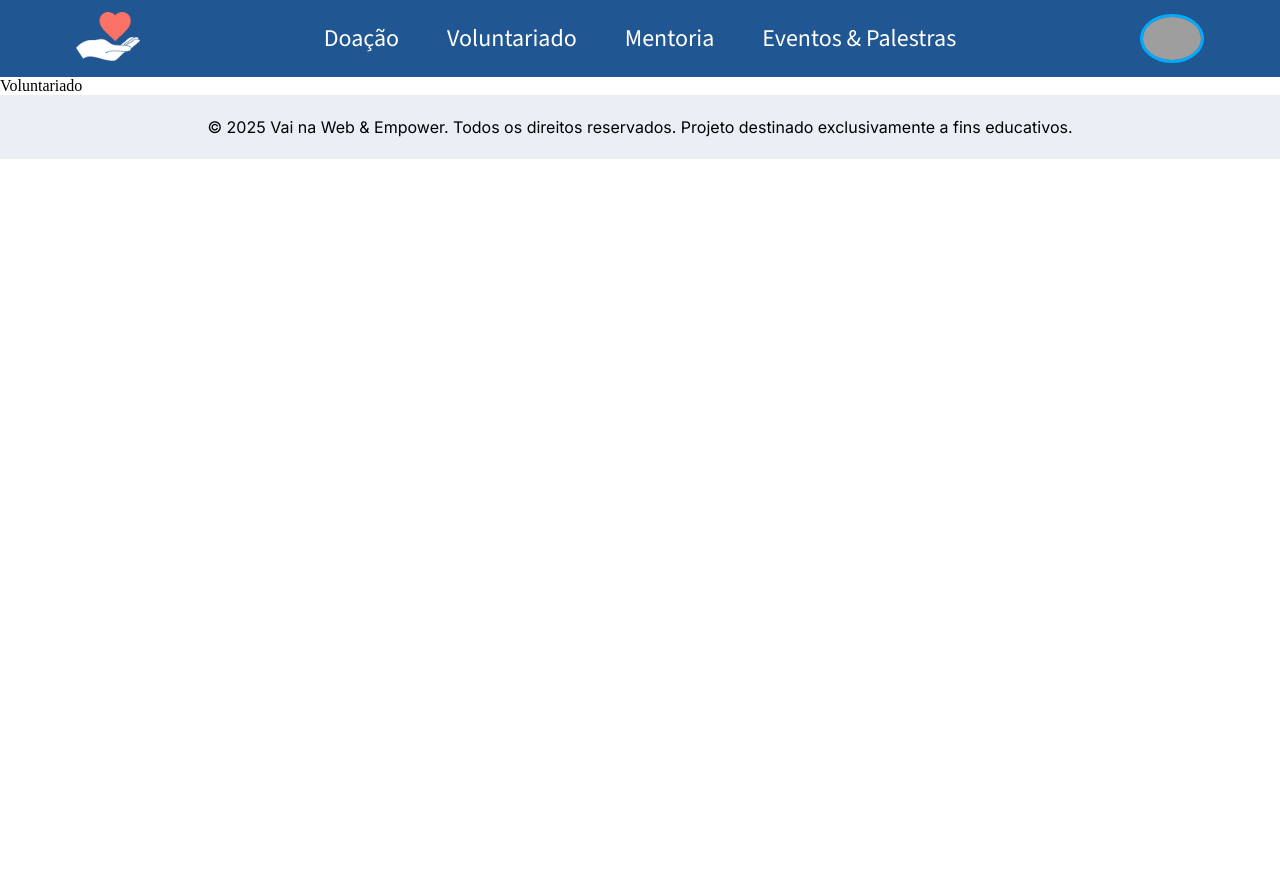
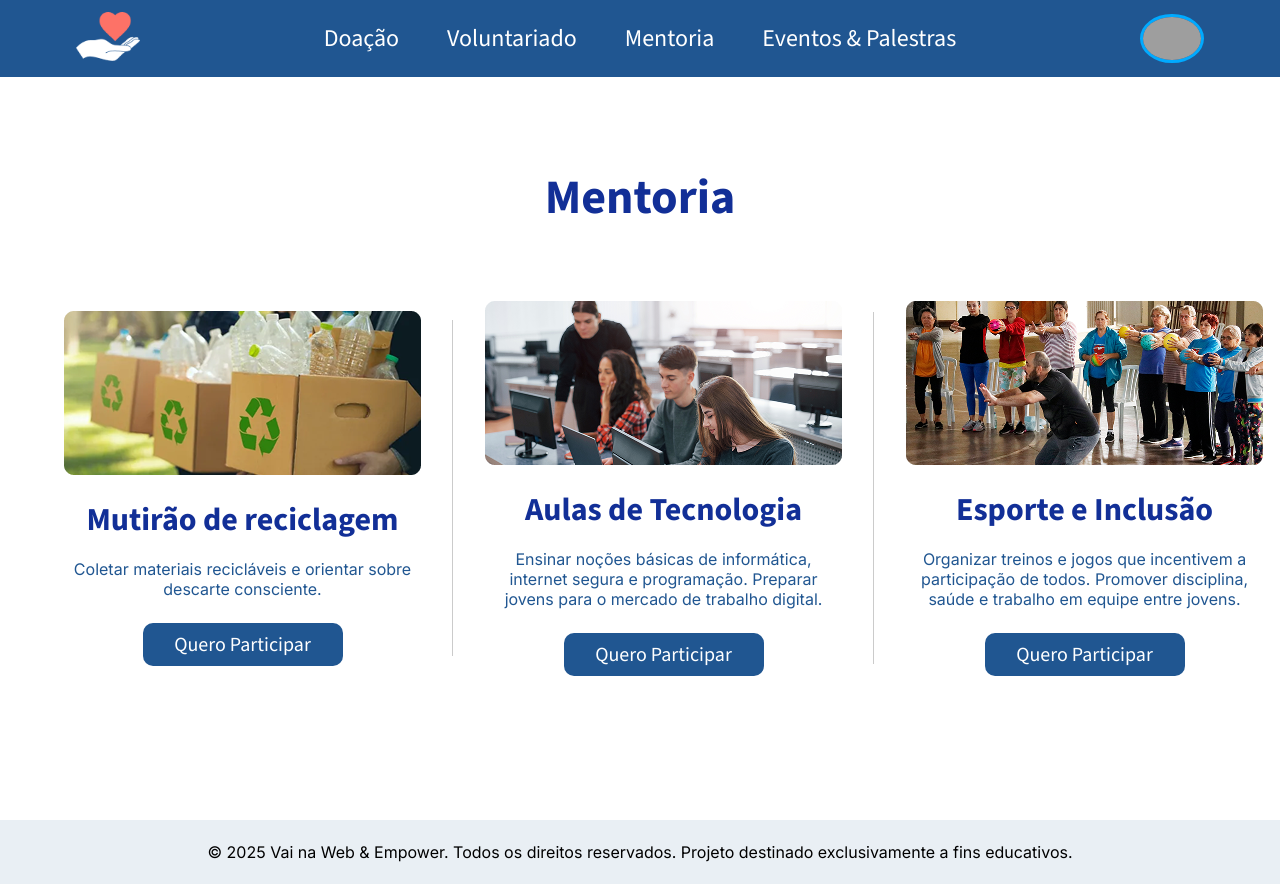
Before and after one commit to niedjaraujos/siteconnect, a React (Vite) app: page /voluntariado in a window 1280 px wide. Before the commit the page ends 800 px from the top, so only its background shows below. Built offline with nearby package versions, Linux system fonts and the light colour scheme; grey boxes are pictures that could not be loaded.

Commit message:
criacao das paginas mentoria, voluntario e eventos

```diff
--- a/src/pages/eventosEP/EventosEP.jsx
+++ b/src/pages/eventosEP/EventosEP.jsx
@@ -2,9 +2,9 @@ import { Card } from "../../components/card/Card";
 import S from "./eventosEP.module.scss";
 
 //imagens
-import institutoImagem from "../../assets/instituto-grande-familia.png";
-import conectaImagem from "../../assets/instituto-conecta-jovem.png";
-import futuroImagem from "../../assets/projeto-futuro-escola.png";
+import empoderandoImagem from "../../assets/empoderando.png";
+import tectransformaImagem from "../../assets/tectransforma.png";
+import carreiraImagem from "../../assets/carreira.png";
 
 export const EventosEP = () => {
   return (
@@ -14,22 +14,25 @@ export const EventosEP = () => {
 
         <div className={S.cards}>
           <Card
-            image={institutoImagem}
+            image={empoderandoImagem}
             title="Empoderando Jovens para o Futuro"
             text="Atividade: Palestra motivacional sobre liderança jovem e transformação social."
             // text="Impacto: Inspirar adolescentes a se tornarem agentes de mudança em suas comunidades."
             button="Quero Doar"
           />
           <Card
-            image={futuroImagem}
-            title="Projeto Futuro na Escola"
-            text="Contribua com alimentos não perecíveis e ajude famílias em situação de vulnerabilidade."
+            image={tectransformaImagem}
+            title="Tecnologia que Transforma"
+            text="Atividade: Workshop de introdução à programação e inovação digital.
+Impacto: Preparar jovens para o mercado de trabalho através da tecnologia."
             button="Quero Doar"
           />
           <Card
-            image={conectaImagem}
-            title="Instituto Conecta Jovem"
-            text="Contribua com alimentos não perecíveis e ajude famílias em situação de vulnerabilidade."
+            image={carreiraImagem}
+            title="Carreira e Primeiro Emprego"
+            text="Atividade: Palestra com profissionais de RH sobre como preparar currículo, entrevistas e postura no mercado.
+
+            Impacto: Ajudar jovens a conquistar oportunidades de trabalho."
             button="Quero Doar"
           />
         </div>
--- a/src/pages/mentoria/Mentoria.jsx
+++ b/src/pages/mentoria/Mentoria.jsx
@@ -5,6 +5,7 @@ import S from "./mentoria.module.scss";
 import mentoriaImagem from "../../assets/mentoria.png";
 import experienciaImagem from "../../assets/experiencia.png";
 import acompanhamentoImagem from "../../assets/acompanhamento.png";
+
 export const Mentoria = () => {
   return (
     <main>
--- a/src/pages/mentoria/mentoria.module.scss
+++ b/src/pages/mentoria/mentoria.module.scss
@@ -1,7 +1,8 @@
 @use "../../globalStyles.scss" as *;
 
 .container {
-  padding: 3rem 2rem;
+  margin-top: 2rem;
+  padding: 4rem 2rem;
   text-align: center;
 }
 h1 {
--- a/src/pages/voluntariado/Voluntariado.jsx
+++ b/src/pages/voluntariado/Voluntariado.jsx
@@ -1,3 +1,38 @@
+import { Card } from "../../components/card/Card";
+import S from "./voluntariado.module.scss";
+
+//imagens
+import reciclagemImagem from "../../assets/reciclagem.png";
+import aulasImagem from "../../assets/aulas-tecnologia.png";
+import inclusaoImagem from "../../assets/inclusao.png";
+
 export const Voluntariado = () => {
-  return <div>Voluntariado</div>;
+  return (
+    <main>
+      <section className={S.container}>
+        <h1>Mentoria</h1>
+
+        <div className={S.cards}>
+          <Card
+            image={reciclagemImagem}
+            title="Mutirão de reciclagem"
+            text="Coletar materiais recicláveis e orientar sobre descarte consciente."
+            button="Quero Participar"
+          />
+          <Card
+            image={aulasImagem}
+            title="Aulas de Tecnologia"
+            text="Ensinar noções básicas de informática, internet segura e programação. Preparar jovens para o mercado de trabalho digital."
+            button="Quero Participar"
+          />
+          <Card
+            image={inclusaoImagem}
+            title="Esporte e Inclusão"
+            text="Organizar treinos e jogos que incentivem a participação de todos. Promover disciplina, saúde e trabalho em equipe entre jovens."
+            button="Quero Participar"
+          />
+        </div>
+      </section>
+    </main>
+  );
 };
--- /dev/null
+++ b/src/pages/voluntariado/voluntariado.module.scss
@@ -0,0 +1,23 @@
+@use "../../globalStyles.scss" as *;
+
+.container {
+  margin-top: 2rem;
+  padding: 4rem 2rem;
+  text-align: center;
+}
+h1 {
+  font-size: 3rem;
+}
+.cards {
+  display: flex;
+  flex-direction: column;
+  align-items: center;
+  gap: 4rem;
+  margin-block: 3rem;
+
+  @media (width >= 1024px) {
+    flex-direction: row;
+    justify-content: space-between;
+    gap: 0;
+  }
+}
```
